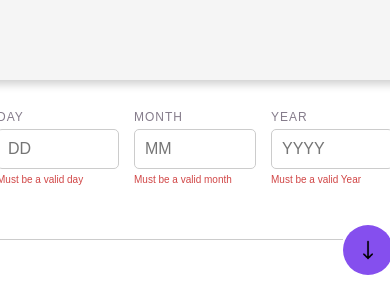
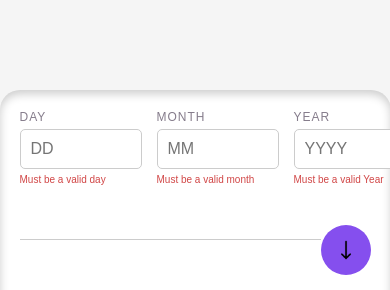
Before and after one commit to hamzalafsioui/JavaScript, a plain HTML site: page Age Calculator App/index.html in a window 390 px wide. Shown: the part 115-405 px from the top of the page. Drawn offline with Linux system fonts and the light colour scheme.

Commit message:
Age Calculator App -Responsive

```diff
--- a/Age Calculator App/style.css
+++ b/Age Calculator App/style.css
@@ -111,3 +111,12 @@ button img {
   letter-spacing: 10px;
 
 }
+/*
+Responsive design
+*/
+@media(max-width: 600px) {
+  .container{
+    width:90%;
+    padding: 20px;
+  }
+}
```
